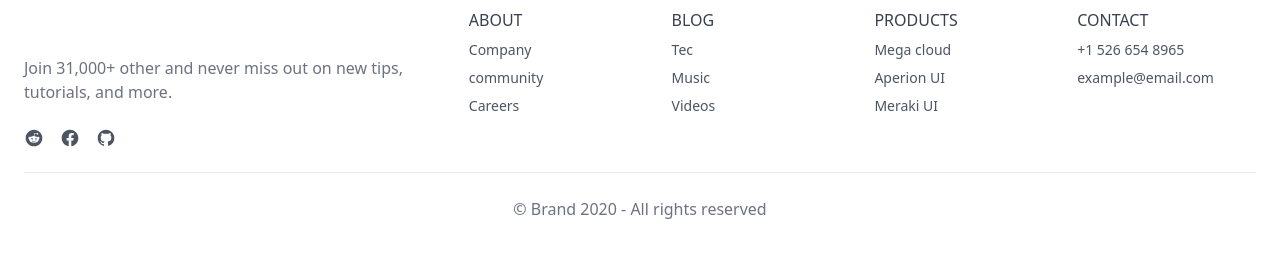
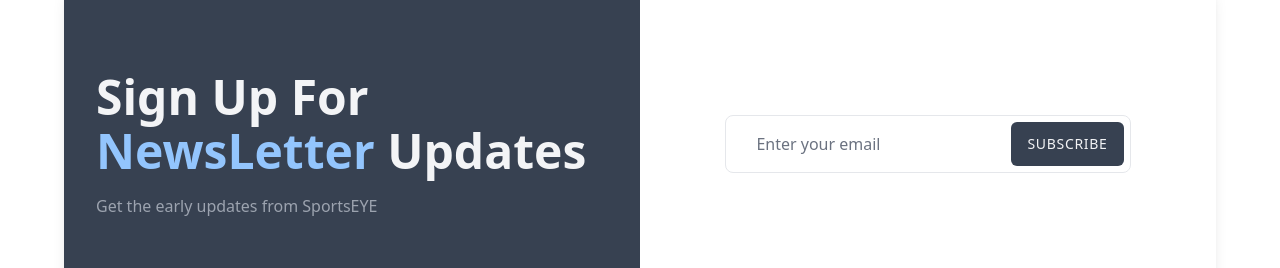
Before and after one commit to arifraj9911/sports-blog-client, a React (Vite) app: page / in a window 1280 px wide. Shown: the part 669-937 px from the top of the page. Before the commit the page ends 914 px from the top, so only its background shows below. Built offline with nearby package versions, Linux system fonts and the light colour scheme; no server answers.

Commit message:
newsletter section added

```diff
--- a/package.json
+++ b/package.json
@@ -27,7 +27,8 @@
     "react-icons": "^5.2.1",
     "react-router-dom": "^6.23.0",
     "sort-by": "^1.2.0",
-    "styled-components": "^6.1.11"
+    "styled-components": "^6.1.11",
+    "sweetalert2": "^11.11.0"
   },
   "devDependencies": {
     "@types/react": "^18.2.66",
--- a/src/Pages/Home/Home/Home.jsx
+++ b/src/Pages/Home/Home/Home.jsx
@@ -1,4 +1,5 @@
 import Banner from "../Banner/Banner";
+import Newsletter from "../Newsletter/Newsletter";
 import RecentBlogs from "../RecentBlogs/RecentBlogs";
 
 
@@ -7,6 +8,7 @@ const Home = () => {
         <div>
             <Banner></Banner>
             <RecentBlogs></RecentBlogs>
+            <Newsletter></Newsletter>
         </div>
     );
 };
--- /dev/null
+++ b/src/Pages/Home/Newsletter/Newsletter.jsx
@@ -0,0 +1,59 @@
+import Swal from "sweetalert2";
+
+const Newsletter = () => {
+  const handleNewsletter = (e) => {
+    e.preventDefault();
+    const email = e.target.email.value;
+    if (email) {
+      Swal.fire({
+        position: "top-end",
+        icon: "success",
+        title: "Thank you for subscribing",
+        showConfirmButton: false,
+        timer: 1500,
+      });
+      e.target.reset();
+    }
+  };
+  return (
+    <div className="mb-20 ">
+      <section className="flex flex-col max-w-6xl mx-auto overflow-hidden bg-white rounded-lg shadow-lg  md:flex-row md:h-80">
+        <div className="md:flex md:items-center md:justify-center md:w-1/2 md:bg-gray-700 md:dark:bg-gray-800">
+          <div className="px-6 py-6 md:px-8 md:py-0">
+            <h2 className="text-5xl font-bold leading-[54px] text-gray-700 dark:text-white md:text-gray-100">
+              Sign Up For{" "}
+              <span className="text-blue-600 mt-1 dark:text-blue-400 md:text-blue-300">
+                NewsLetter
+              </span>{" "}
+              Updates
+            </h2>
+
+            <p className="mt-4 text-[16px] text-gray-600 dark:text-gray-400 md:text-gray-400">
+              Get the early updates from SportsEYE
+            </p>
+          </div>
+        </div>
+
+        <div className="flex items-center justify-center pb-6 md:py-0 md:w-1/2">
+          <form onSubmit={handleNewsletter}>
+            <div className="flex flex-col p-1.5 overflow-hidden border rounded-lg dark:border-gray-600 lg:flex-row dark:focus-within:border-blue-300 focus-within:ring focus-within:ring-opacity-40 focus-within:border-blue-400 focus-within:ring-blue-300">
+              <input
+                className="px-6 py-2 text-gray-700 placeholder-gray-500 bg-white outline-none  focus:placeholder-transparent dark:focus:placeholder-transparent"
+                type="email"
+                name="email"
+                placeholder="Enter your email"
+                aria-label="Enter your email"
+              />
+
+              <button className="px-4 py-3 text-sm font-medium tracking-wider text-gray-100 uppercase transition-colors duration-300 transform bg-gray-700 rounded-md hover:bg-gray-600 focus:bg-gray-600 focus:outline-none">
+                subscribe
+              </button>
+            </div>
+          </form>
+        </div>
+      </section>
+    </div>
+  );
+};
+
+export default Newsletter;
```
Also changed, not shown: 1 other file (tests, documents, lock files or other folders).
